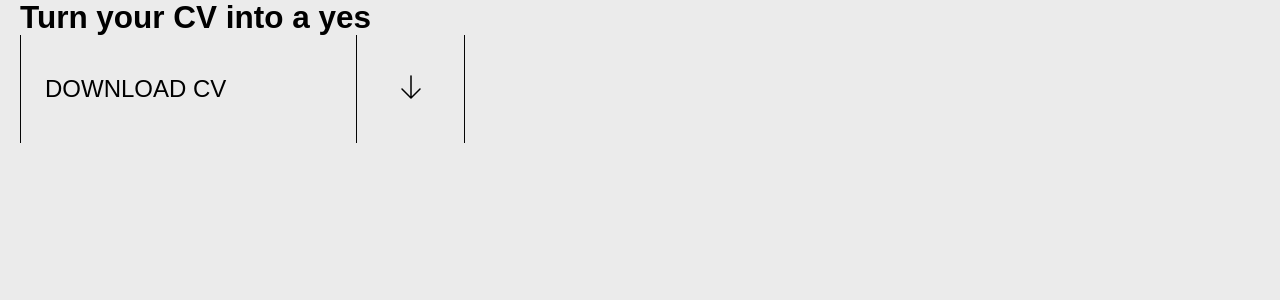
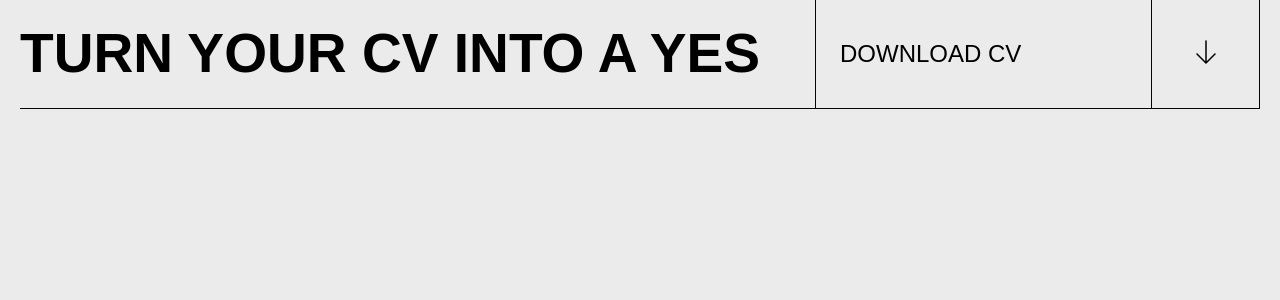
Before and after one commit to dee-diaz/cv-application, a React (Vite) app: page / in a window 1280 px wide. Shown: the top 300 px of the page. Built offline with nearby package versions, Linux system fonts and the light colour scheme; a web font is replaced by a local one.

Commit message:
feat: add Header styles

```diff
--- a/src/components/Header/Header.css
+++ b/src/components/Header/Header.css
@@ -0,0 +1,11 @@
+.header {
+  display: flex;
+  align-items: center;
+  justify-content: space-between;
+  border-bottom: 1px solid var(--clr-border);
+
+  h1 {
+    font-size: clamp(2rem, 1.455rem + 2.73vw, 3.5rem);
+    text-transform: uppercase;
+  }
+}
--- a/src/components/Header/Header.jsx
+++ b/src/components/Header/Header.jsx
@@ -3,10 +3,11 @@ import './Header.css';
 import DownloadButton from '../Button/DownloadButton.jsx';
 
 export default function Header() {
+  const titleText = window.innerWidth < 992 ? 'CV' : 'Turn your CV into a yes';
   return (
-    <header>
-      <h1>Turn your CV into a yes</h1>
+    <header className="header">
+      <h1>{titleText}</h1>
       <DownloadButton />
     </header>
-  )
+  );
 }
```
